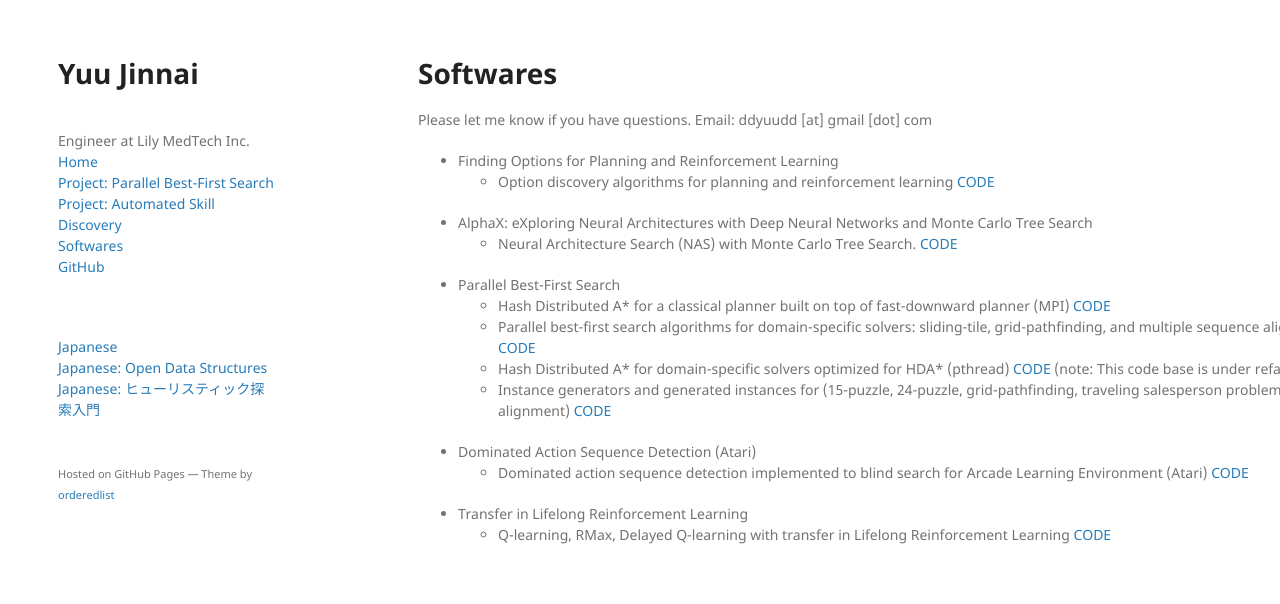
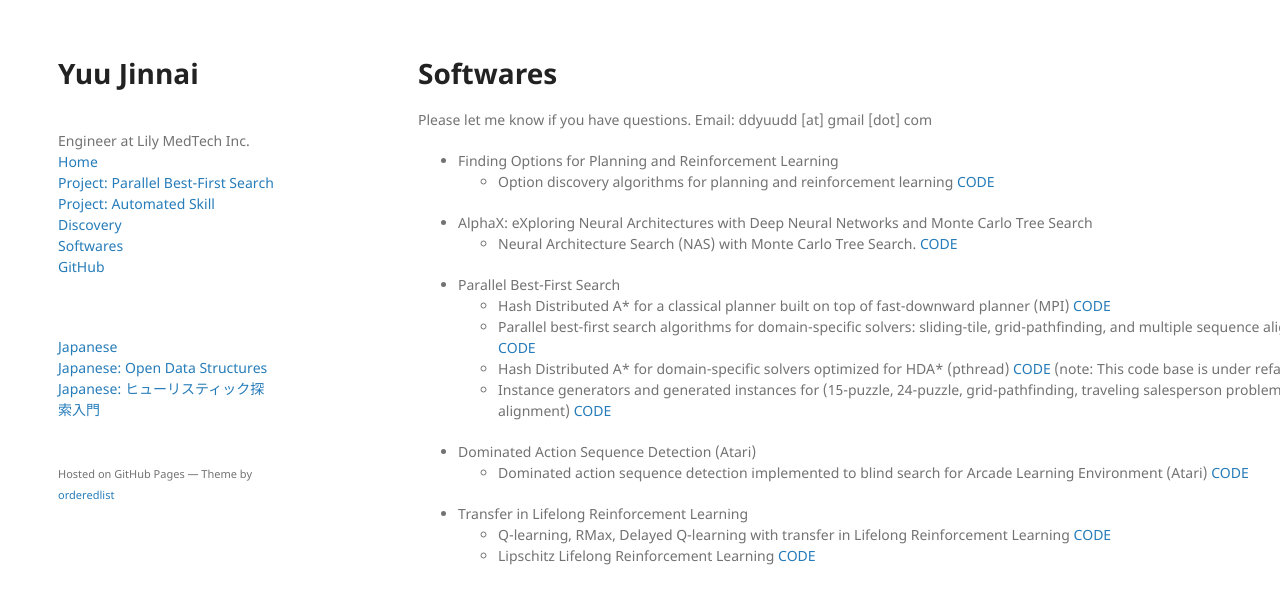
Before and after one commit to jinnaiyuu/jinnaiyuu.github.io, a Jekyll site: the page built from softwares.md, in a window 1280 px wide. Shown: the top 604 px of the page. Built offline with Jekyll 4.4.1, drawn with Linux system fonts in a browser that asks for light colours; our own code applies the rules of GitHub Pages for plain Markdown files.

Commit message:
added lipshitz code

```diff
--- a/softwares.md
+++ b/softwares.md
@@ -20,3 +20,4 @@ Email: ddyuudd [at] gmail [dot] com
 
 - Transfer in Lifelong Reinforcement Learning
     - Q-learning, RMax, Delayed Q-learning with transfer in Lifelong Reinforcement Learning  [CODE](https://github.com/david-abel/transfer_rl_icml_2018)
+    - Lipschitz Lifelong Reinforcement Learning [CODE](https://github.com/SuReLI/llrl)
```
